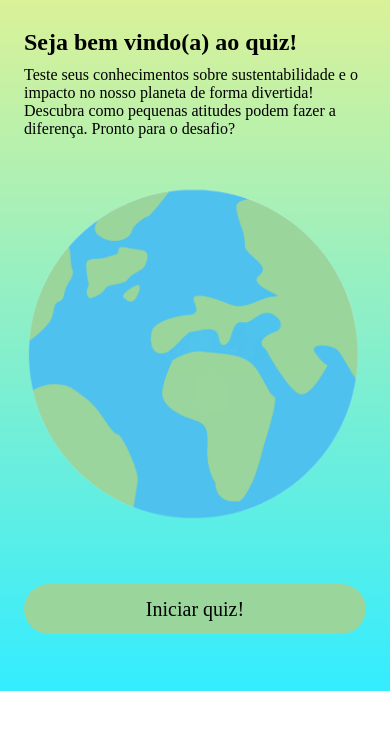
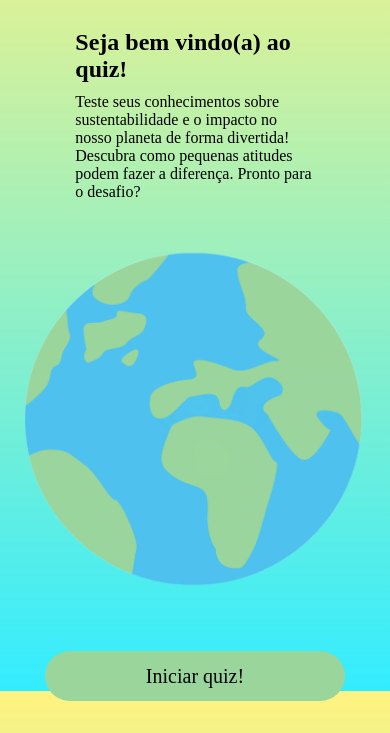
Before and after one commit to Lucasmsti/quizz, a plain HTML site: page index.html in a window 390 px wide. Shown: the part 153-886 px from the top of the page. Before the commit the page ends 844 px from the top, so only its background shows below. Drawn offline with Linux system fonts and the light colour scheme; a web font is replaced by a local one.

Commit message:
responsive homepage design for tablet

```diff
--- a/pages/quiz/quiz.css
+++ b/pages/quiz/quiz.css
@@ -146,7 +146,6 @@ main {
     cursor: pointer;
 }
 
-
 @media (min-width: 1100px) {
     main {
         max-width: 1160px;
--- a/style.css
+++ b/style.css
@@ -64,6 +64,43 @@ main .elements button:active {
   transform: scale(1.05);
 }
 
+@media (min-width: 376px) and (max-width: 1099px) {
+    main {
+      display: flex;
+      flex-direction: column;
+      align-items: center;
+    }
+
+    main .boas_vindas {
+      width: 70%;
+    }
+
+    main .elements {
+      display: flex;
+      flex-direction: column;
+      align-items: center;
+    }
+
+    main .elements img:hover {
+      transform: scale(1.1);
+    }
+
+    main .elements img {
+      height: 350px;
+      width: 350px;
+      transition: transform 0.3s ease;
+    }
+
+    main .elements button {
+      width: 300px;
+      transition: transform 0.3s ease;
+    }
+
+    main .elements button:hover {
+      transform: scale(1.1);
+    }
+}
+
 @media (min-width: 1100px) {
   main {
     display: flex;
```
